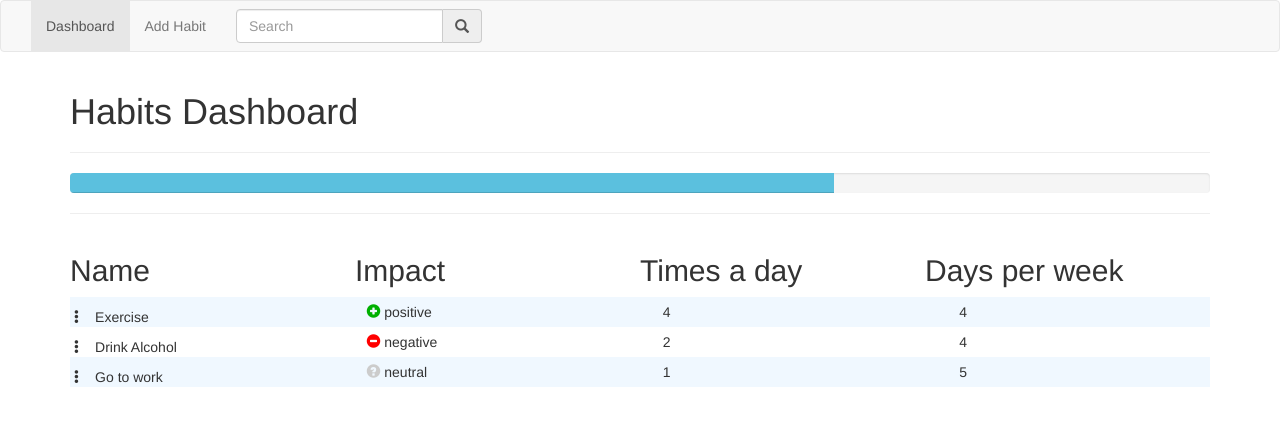
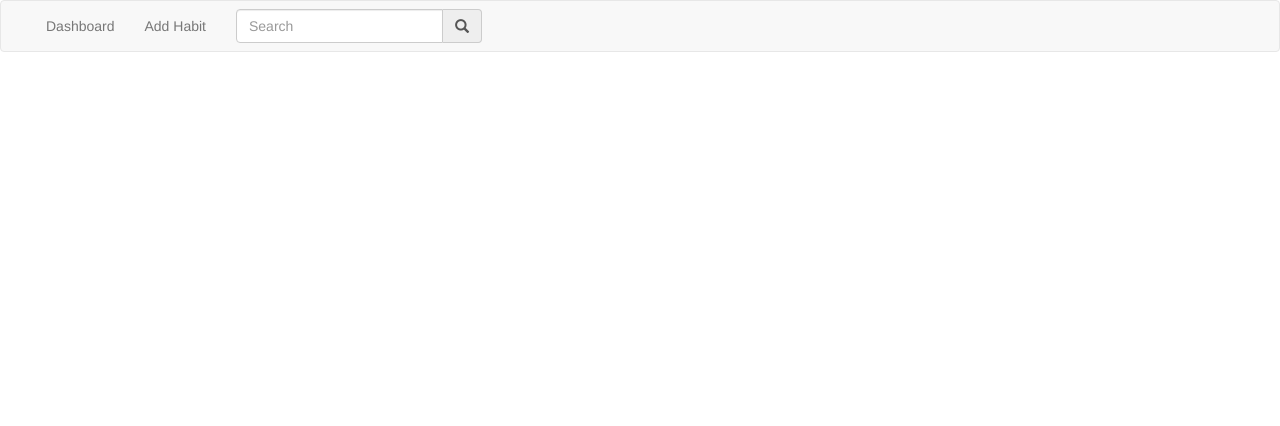
Before and after one commit to theglitcher97/angular_the_complete_guide_course, an Angular app: page / in a window 1280 px wide. Shown: the top 426 px of the page. Built offline with nearby package versions, Linux system fonts and the light colour scheme.

Commit message:
feat: added routing module

```diff
--- /dev/null
+++ b/src/app/app-routing.module.ts
@@ -0,0 +1,15 @@
+import { RouterModule, Routes } from '@angular/router';
+import { DashboardComponent } from './dashboard/dashboard.component';
+import { AddHabitComponent } from './add-habit/add-habit.component';
+import { NgModule } from '@angular/core';
+
+const appRoutes: Routes = [
+  { path: 'dashboard', component: DashboardComponent },
+  { path: 'add-habit', component: AddHabitComponent },
+];
+
+@NgModule({
+  imports: [RouterModule.forRoot(appRoutes)],
+  exports: [RouterModule],
+})
+export class AppRoutingModule {}
--- a/src/app/app.component.html
+++ b/src/app/app.component.html
@@ -3,13 +3,12 @@
     <div class="navbar-header">
       <div class="collapse navbar-collapse" id="bs-example-navbar-collapse-1">
         <ul class="nav navbar-nav">
-          <!--<li class="active"><a href="#">Link <span class="sr-only">(current)</span></a></li>-->
-          <li (click)="onNavigate('dashboard')" [ngClass]="{active: habitsService.selectedTab==='dashboard'}"><a
-            href="#">
-            Dashboard </a></li>
-          <li (click)="onNavigate('add-habit')" [ngClass]="{active: habitsService.selectedTab==='add-habit'}"><a
-            href="#">Add
-            Habit</a></li>
+          <li routerLinkActive="active">
+            <a routerLink="dashboard"> Dashboard </a>
+          </li>
+          <li routerLinkActive="active">
+            <a routerLink="add-habit">Add Habit</a>
+          </li>
         </ul>
 
         <!-- Search Bar-->
@@ -30,8 +29,7 @@
 <div class="container">
   <div class="row">
     <div class="col-md-12">
-      <app-dashboard *ngIf="habitsService.selectedTab==='dashboard'"></app-dashboard>
-      <app-add-habit *ngIf="habitsService.selectedTab==='add-habit'"></app-add-habit>
+      <router-outlet></router-outlet>
     </div>
   </div>
 </div>
--- a/src/app/app.component.ts
+++ b/src/app/app.component.ts
@@ -19,11 +19,6 @@ export class AppComponent implements OnInit {
     this.habitsService.calculateProgressBar();
   }
 
-  onNavigate(tab: string) {
-    this.habitsService.selectedTab = tab;
-    this.habitsService.habit = undefined;
-  }
-
   onSearchHabit(name: string) {
     this.habitsService.onSearchHabit(name);
   }
--- a/src/app/app.module.ts
+++ b/src/app/app.module.ts
@@ -7,6 +7,7 @@ import { DashboardComponent } from './dashboard/dashboard.component';
 import { HabitsComponent } from './dashboard/habits/habits.component';
 import { HabitComponent } from './dashboard/habits/habit/habit.component';
 import { AddHabitComponent } from './add-habit/add-habit.component';
+import { AppRoutingModule } from './app-routing.module';
 
 @NgModule({
   declarations: [
@@ -16,7 +17,7 @@ import { AddHabitComponent } from './add-habit/add-habit.component';
     HabitComponent,
     AddHabitComponent,
   ],
-  imports: [BrowserModule, FormsModule],
+  imports: [BrowserModule, FormsModule, AppRoutingModule],
   providers: [],
   bootstrap: [AppComponent],
 })
```
